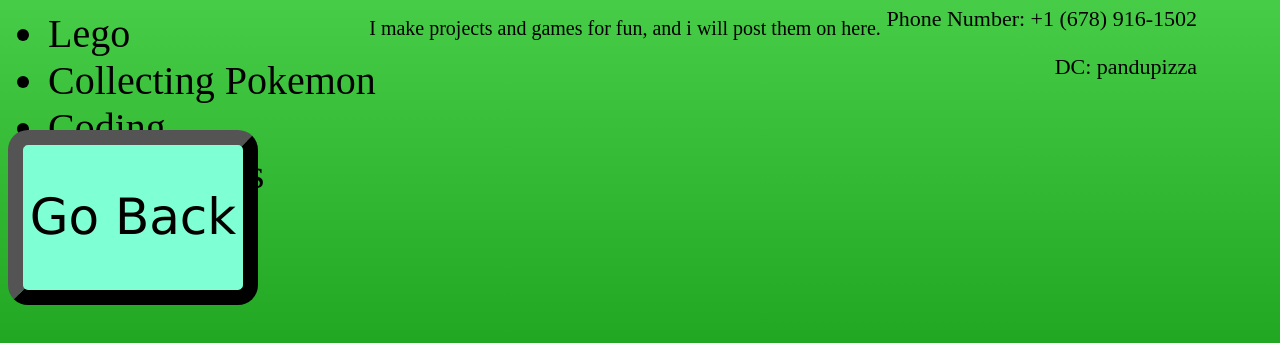
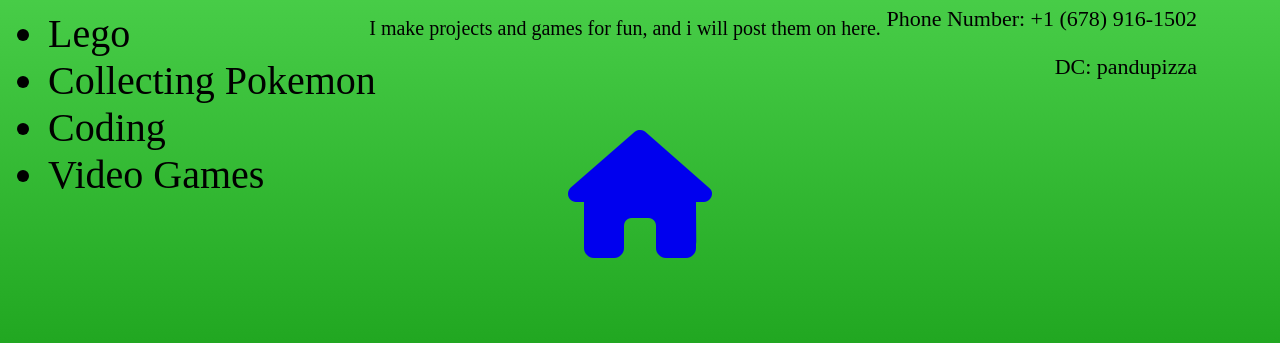
Before and after one commit to pandupizza/my-projects, a plain HTML site: page about me/aboutme.html in a window 1280 px wide. Shown: the part 437-780 px from the top of the page. Drawn offline with Linux system fonts and the light colour scheme.

Commit message:
Update aboutme.html

```diff
--- a/about me/aboutme.html
+++ b/about me/aboutme.html
@@ -3,6 +3,7 @@
 <title> About Me! </title>
 <head>
 <link rel="stylesheet" href="aboutme.css">
+<script src="https://kit.fontawesome.com/df6c3254aa.js" crossorigin="anonymous"></script>
 </head>
 <body>
 <h1> About Me </h1>
@@ -33,19 +34,11 @@
 <p>DC: pandupizza</p>
 </div>
 <a href="index.html">
-
-<button class="move-button" style="background-color: aquamarine;
-border-radius: 20px;
-size: 100;
-width: 250px;
-height: 175px;
-font-family: Verdana;
-font-size: 50px;
-border-width: 15px;" > Go Back </button>
+    <div class="move-house">
+<i class="fa-solid fa-house fa-8x"></i>
+</div>
 
 
-
-
-
+</a>
 </body>
 </html>
```
